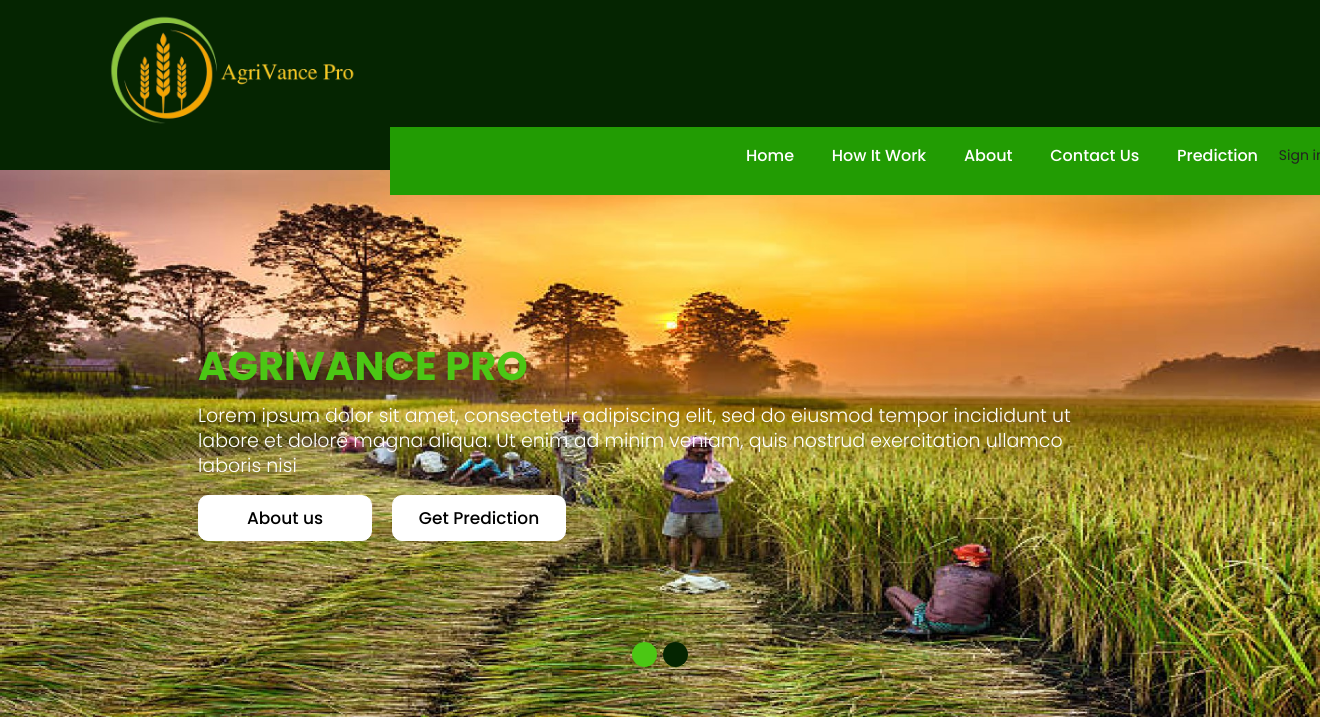
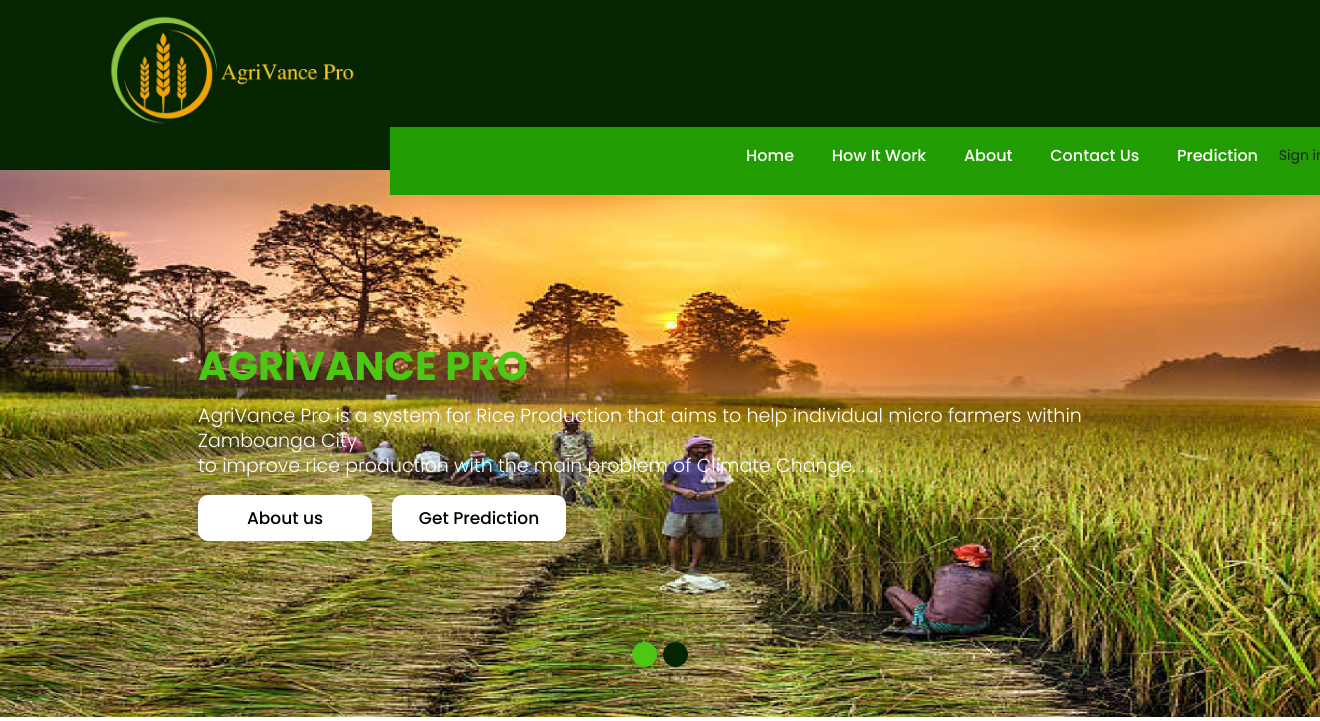
Before and after one commit to techuila/AgriVancePro, a Python web app: template templates/index.html in a window 1320 px wide; the page is wider, and only the part inside the window is pictured. Shown: the top 721 px of that part. Run offline with Jinja, Linux system fonts and the light colour scheme; the template is opened without the code that fills it, so the values that code supplies are empty; some libraries are stand-ins or nearby versions.

Commit message:
fixed typo

```diff
--- a/templates/about.html
+++ b/templates/about.html
@@ -77,7 +77,6 @@
     This system would greatly improve our rice farming in the Philippines if developed successfully. It would greatly affect the community especially the rice farms in the Philippines.<br>
     The system will be developed using machine learning, to be exact the use of linear regression formula and neural networking in predicting rice yields. The project will be aiming to make rice farming more productive and efficient in the best possible way.
 
-  </p>
 </div>
 <button type="button" class="collapsible">FAQ</button>
 <div class="content">
--- a/templates/index.html
+++ b/templates/index.html
@@ -100,7 +100,8 @@
                         <div class="carousel-caption relative">
                             <span>AgriVance Pro</span>
 
-                            <p>Lorem ipsum dolor sit amet, consectetur adipiscing elit, sed do eiusmod tempor incididunt ut labore et dolore magna aliqua. Ut enim ad minim veniam, quis nostrud exercitation ullamco laboris nisi </p>
+                            <p>AgriVance Pro is a system for Rice Production that aims to help individual micro farmers within Zamboanga City<br>
+                                to improve rice production with the main problem of Climate Change. . . . </p>
                             <a class="buynow" href="about">About us</a><a class="buynow ggg" href="prediction">Get Prediction</a>
 
                         </div>
```
